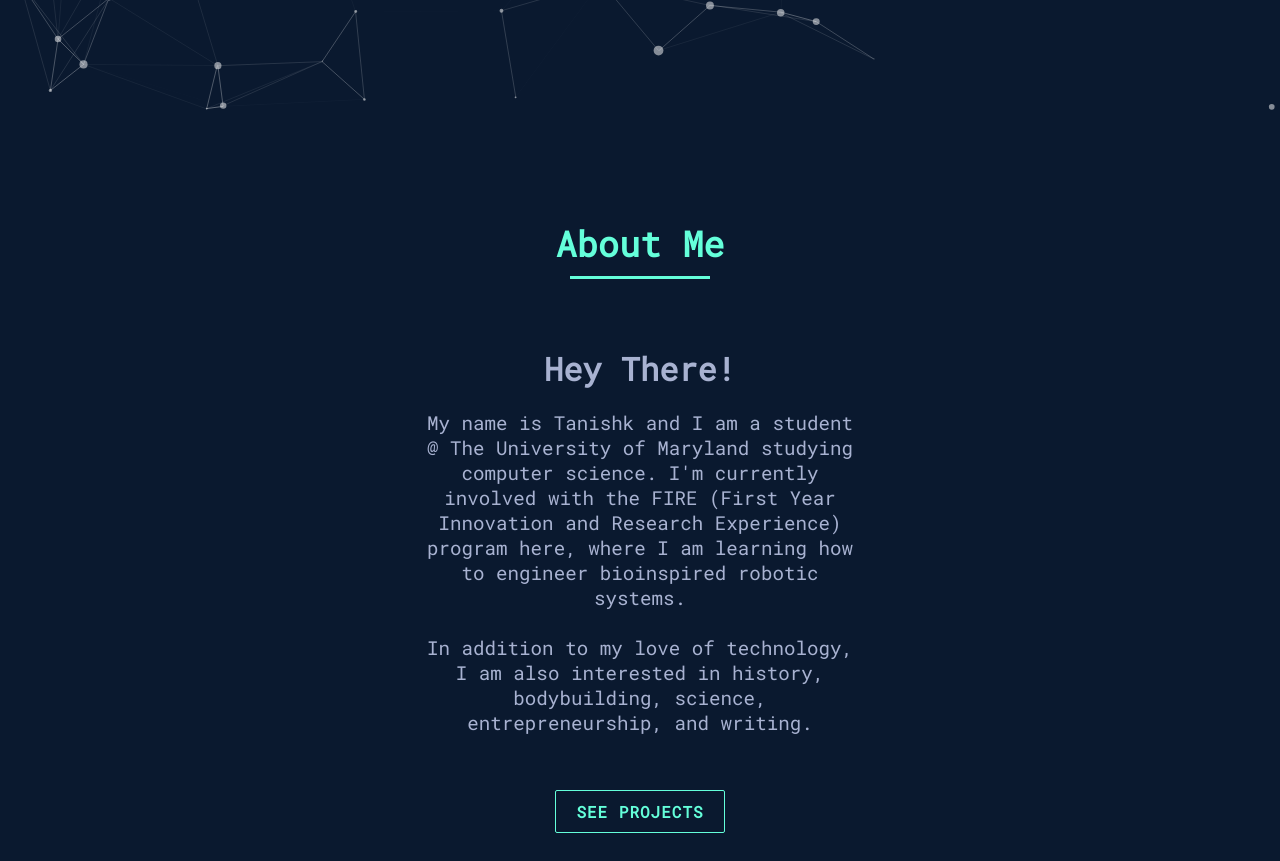
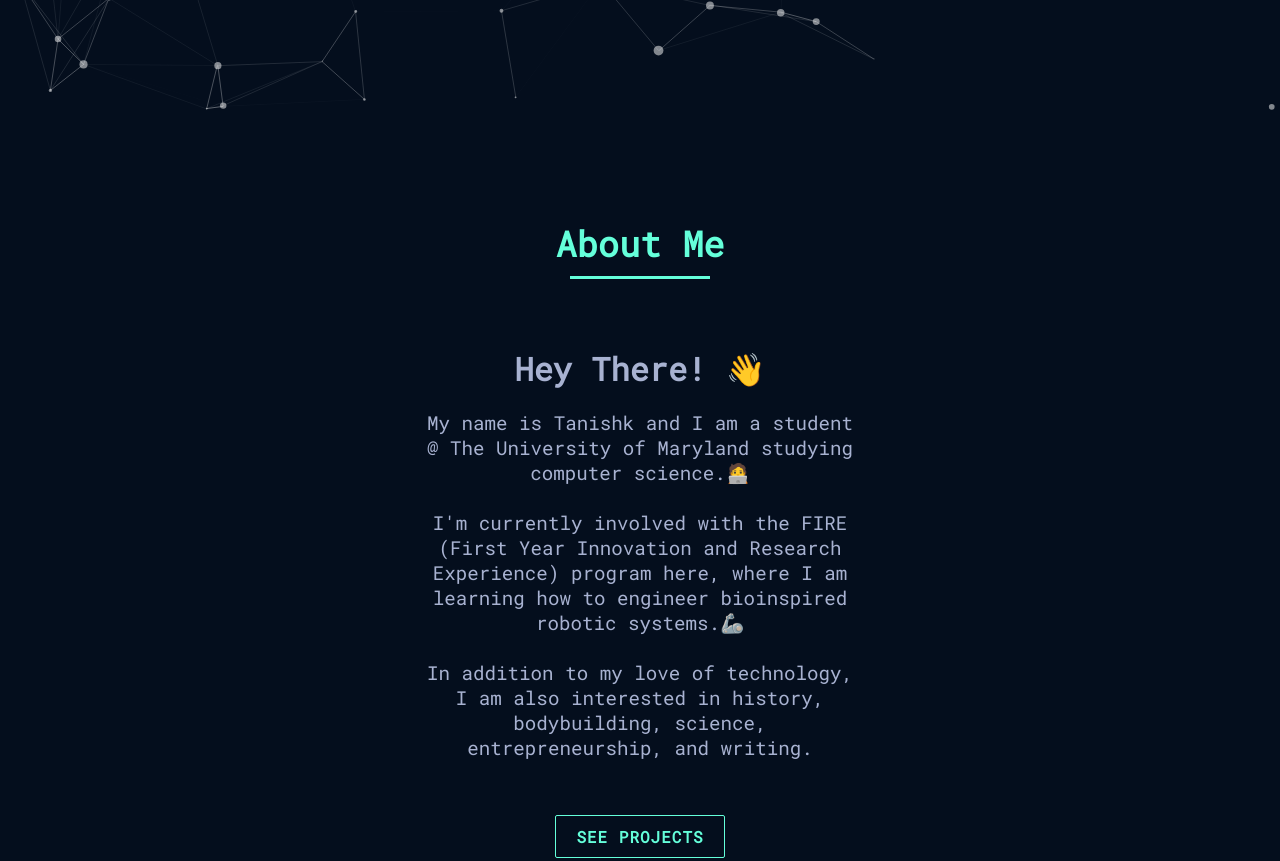
Before and after one commit to Tanishk-Modi/Portfolio-Website, a plain HTML site: page index.html in a window 1280 px wide. Shown: the part 680-1541 px from the top of the page. Drawn offline with Linux system fonts and the light colour scheme.

Commit message:
changed color theme, fixed navbar glass issues

```diff
--- a/common.css
+++ b/common.css
@@ -7,6 +7,7 @@
 
 html{
   scroll-behavior: smooth;
+  background-color: #000000;
 }
 
 *{
@@ -52,7 +53,6 @@ nav{
     z-index: 999;
     position: fixed;
     transition: top 0.5s;
-
     display: flex;
     align-items: center;
     justify-content: space-between;
@@ -151,7 +151,7 @@ a.active,a:hover{
       position: fixed;
       width: 100%;
       height: 100vh;
-      background: #0a192f;
+      background: #040e1d;
       top: 80px;
       left: -100%;
       text-align: center;
--- a/index.html
+++ b/index.html
@@ -112,8 +112,12 @@
       </div>
       <div class="content">
         <div class="column col-right reveal">
-          <h2 class="content-title">Hey There!</h2>
-          <p class="paragraph-text">My name is Tanishk and I am a student @ The University of Maryland studying computer science. I'm currently involved with the FIRE (First Year Innovation and Research Experience) program here, where I am learning how to engineer bioinspired robotic systems. <br><br> In addition to my love of technology, I am also interested in history, bodybuilding, science, entrepreneurship, and writing. <br><br>
+          <h2 class="content-title">Hey There! 👋</h2>
+
+          <p class="paragraph-text">My name is Tanishk and I am a student @ The University of Maryland studying computer science.🧑‍💻 <br><br> I'm currently involved with the FIRE (First Year Innovation and Research Experience) program here, where I am learning how to engineer bioinspired robotic systems.🦾
+
+          <br><br> In addition to my love of technology, I am also interested in history, bodybuilding, science, entrepreneurship, and writing. <br><br>
+
           </p>
 
           <div id="but">
--- a/projects.css
+++ b/projects.css
@@ -66,7 +66,7 @@ img {
 }
 
 #projects {
-    background-color: #0a192f;
+    background-color: #040e1d;
 }
 
 #item {
--- a/resume.css
+++ b/resume.css
@@ -1,16 +1,6 @@
-html, body {
-	margin: 0;
-	padding: 0;
-	box-sizing: border-box;
-	background-color: #0a192f;
-	height: 100%;
-	overflow-x: hidden;
-}
-
-
 section {
 	padding: 100px 200px;
-	background-color: #0a192f;
+	background-color: #040e1d;
 	color: #ccd6f6;
 	font-family: 'Poppins', sans-serif;
 	text-align: center;
--- a/style.css
+++ b/style.css
@@ -4,7 +4,7 @@
   position: absolute;
   width: 100%;
   height: 100%;
-  background-color: #0a192f;
+  background-color: #040e1d;
   background-image: url("");
   background-repeat: no-repeat;
   background-size: cover;
@@ -130,7 +130,7 @@ section{
 /*About Me Section*/
 
 .about{
-  background-color: #0a192f;
+  background-color: #040e1d;
   min-height: 110vh;
   color: #a8b2d1;
 }
```
Also changed, not shown: resume.html (+1 -1 lines), 1 other file.
